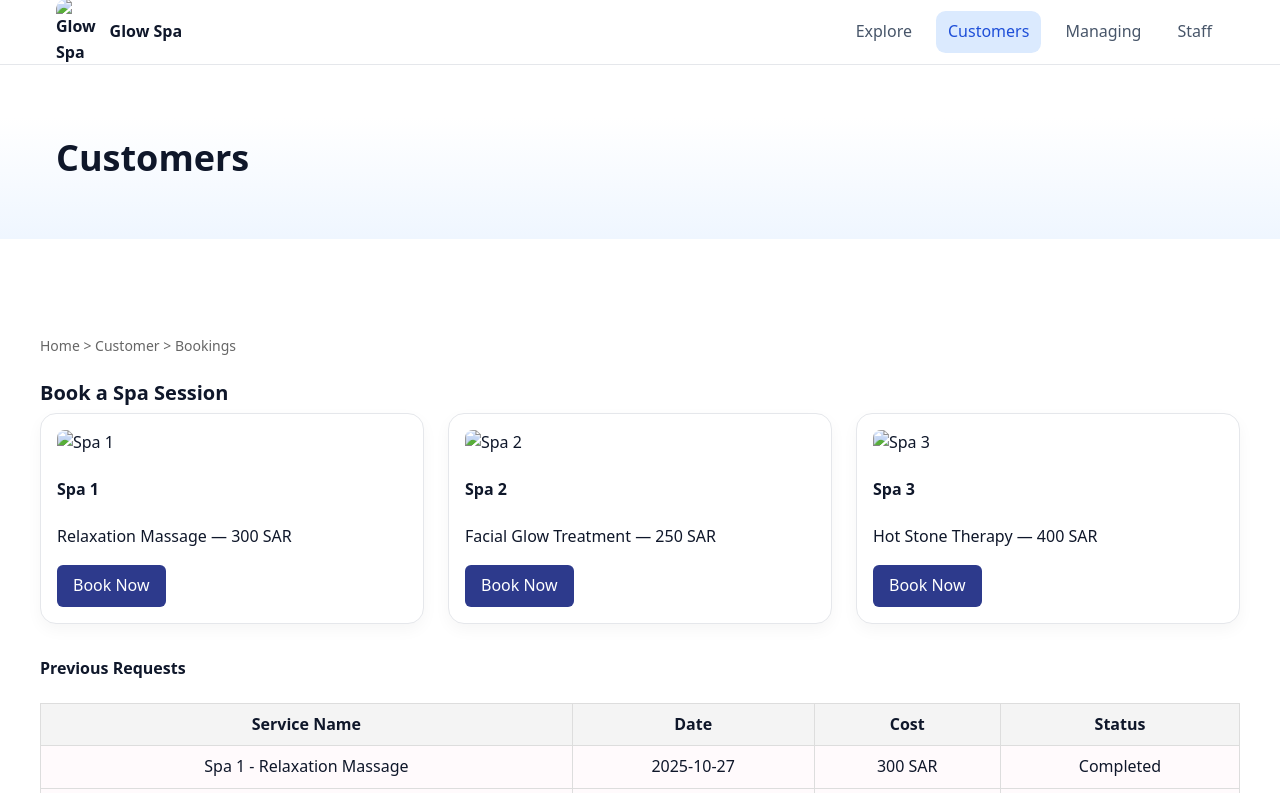
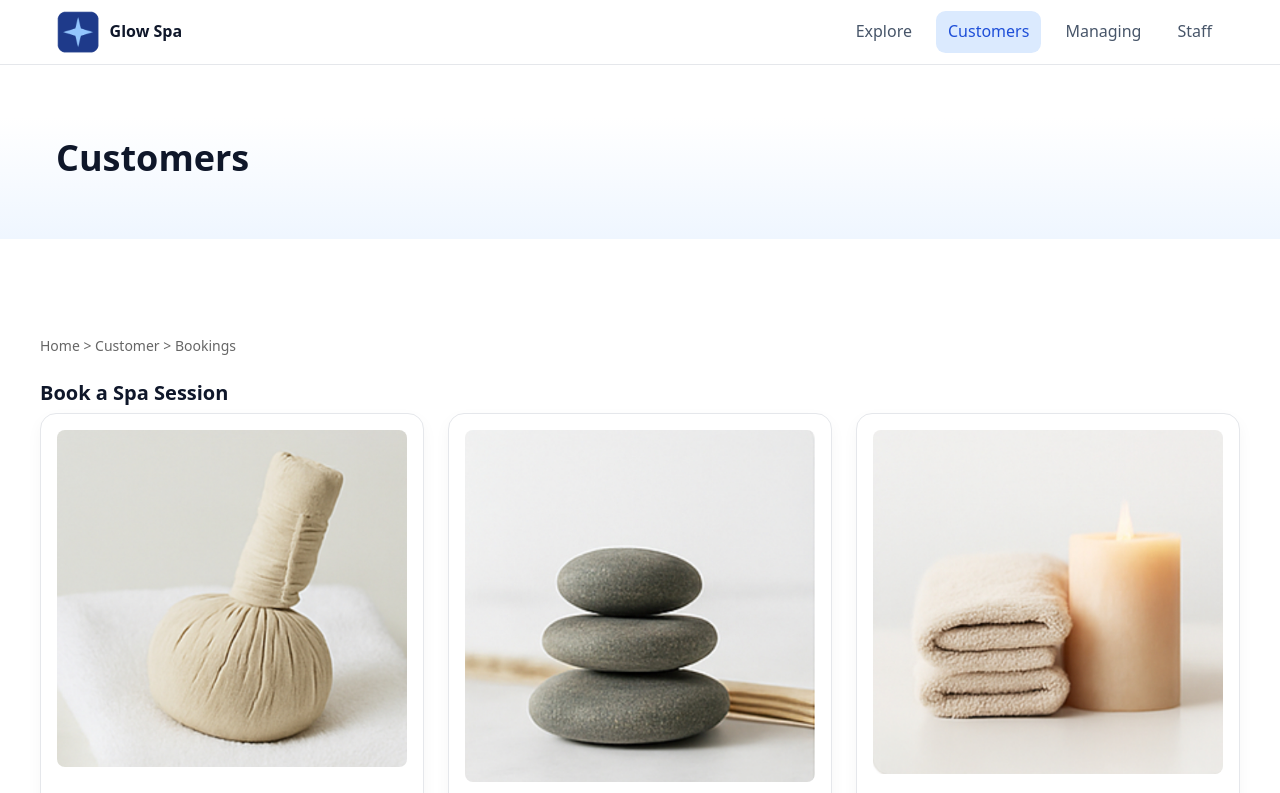
Before and after one commit to lin-010/webproject, a plain HTML site: page GlowSpa/customer.html in a window 1280 px wide. Both pictures are taken after a click on the element "Bookings". Shown: the top 793 px of the page. Drawn offline with Linux system fonts and the light colour scheme.

Commit message:
Update customer.html

```diff
--- a/GlowSpa/customer.html
+++ b/GlowSpa/customer.html
@@ -5,7 +5,7 @@
   <meta name="viewport" content="width=device-width, initial-scale=1" />
   <title>Glow Spa — Customers</title>
   <link rel="stylesheet" href="css/styles.css" />
-  <link rel="icon" href="favicon.png" />
+  <link rel="icon" href="images/favicon.png" />
   <style>
     .section {margin-top:2rem;}
     .card-center {text-align:center; padding:2rem;}
@@ -68,7 +68,7 @@
     <div class="container">
       <nav class="nav" id="site-nav">
         <a href="index.html" class="brand" aria-label="Home">
-          <img src="logo.PNG" alt="Glow Spa" style="width:44px; border-radius:12px;">
+          <img src="images/logo.PNG" alt="Glow Spa" style="width:44px; border-radius:12px;">
           <span>Glow Spa</span>
         </a>
         <button class="menu-toggle" aria-label="Toggle menu" onclick="document.getElementById('site-nav').classList.toggle('open')">Menu</button>
@@ -107,19 +107,19 @@
       <h3 class="section-title">Book a Spa Session</h3>
       <div class="grid-3" style="display:grid; grid-template-columns:repeat(auto-fit, minmax(280px, 1fr)); gap:1.5rem;">
         <div class="card service-card">
-          <img src="spa1.jpg" alt="Spa 1">
+          <img src="images/spa1.jpg" alt="Spa 1">
           <h4>Spa 1</h4>
           <p>Relaxation Massage — 300 SAR</p>
           <a class="btn-primary" onclick="openPopup('Spa 1')">Book Now</a>
         </div>
         <div class="card service-card">
-          <img src="spa2.jpg" alt="Spa 2">
+          <img src="images/spa2.jpg" alt="Spa 2">
           <h4>Spa 2</h4>
           <p>Facial Glow Treatment — 250 SAR</p>
           <a class="btn-primary" onclick="openPopup('Spa 2')">Book Now</a>
         </div>
         <div class="card service-card">
-          <img src="spa3.jpg" alt="Spa 3">
+          <img src="images/spa3.jpg" alt="Spa 3">
           <h4>Spa 3</h4>
           <p>Hot Stone Therapy — 400 SAR</p>
           <a class="btn-primary" onclick="openPopup('Spa 3')">Book Now</a>
```
